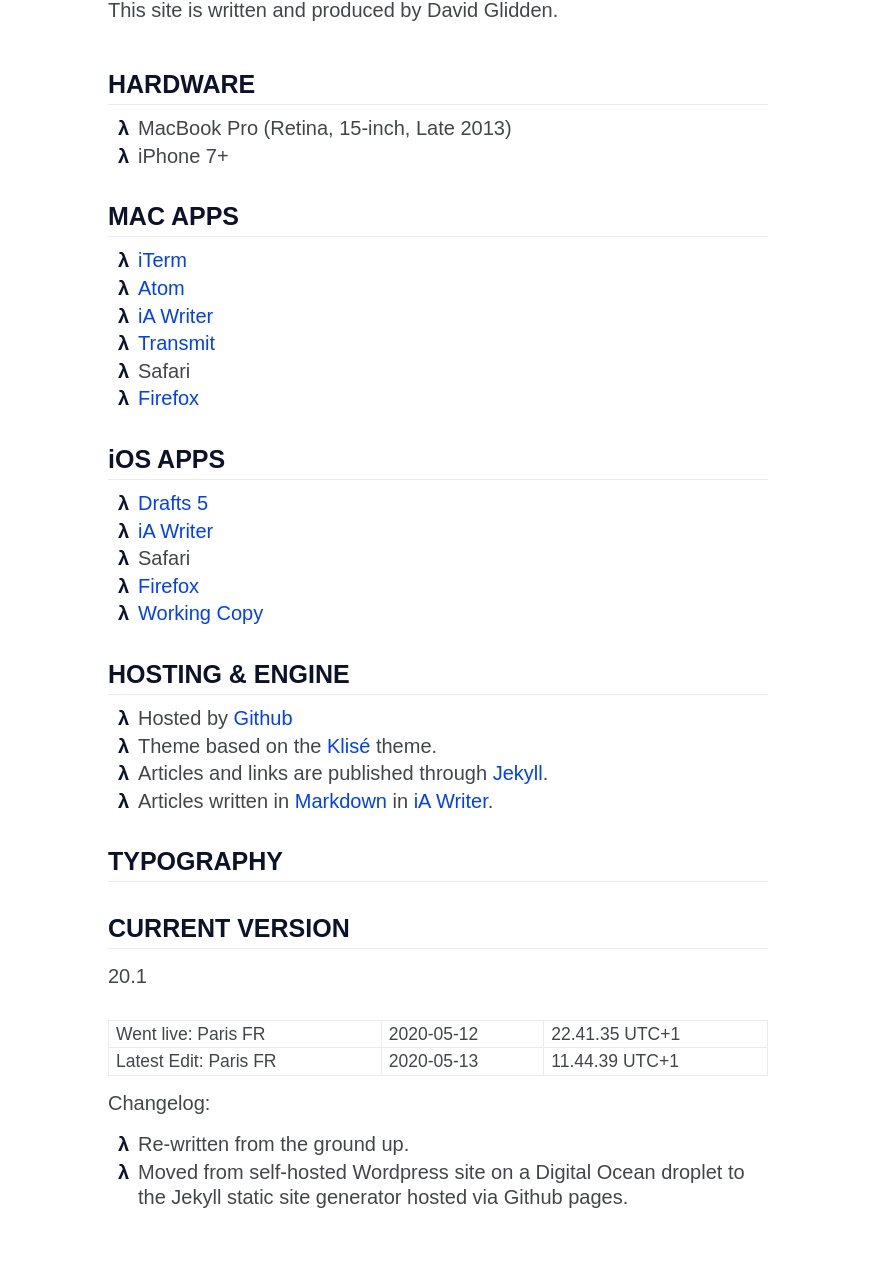
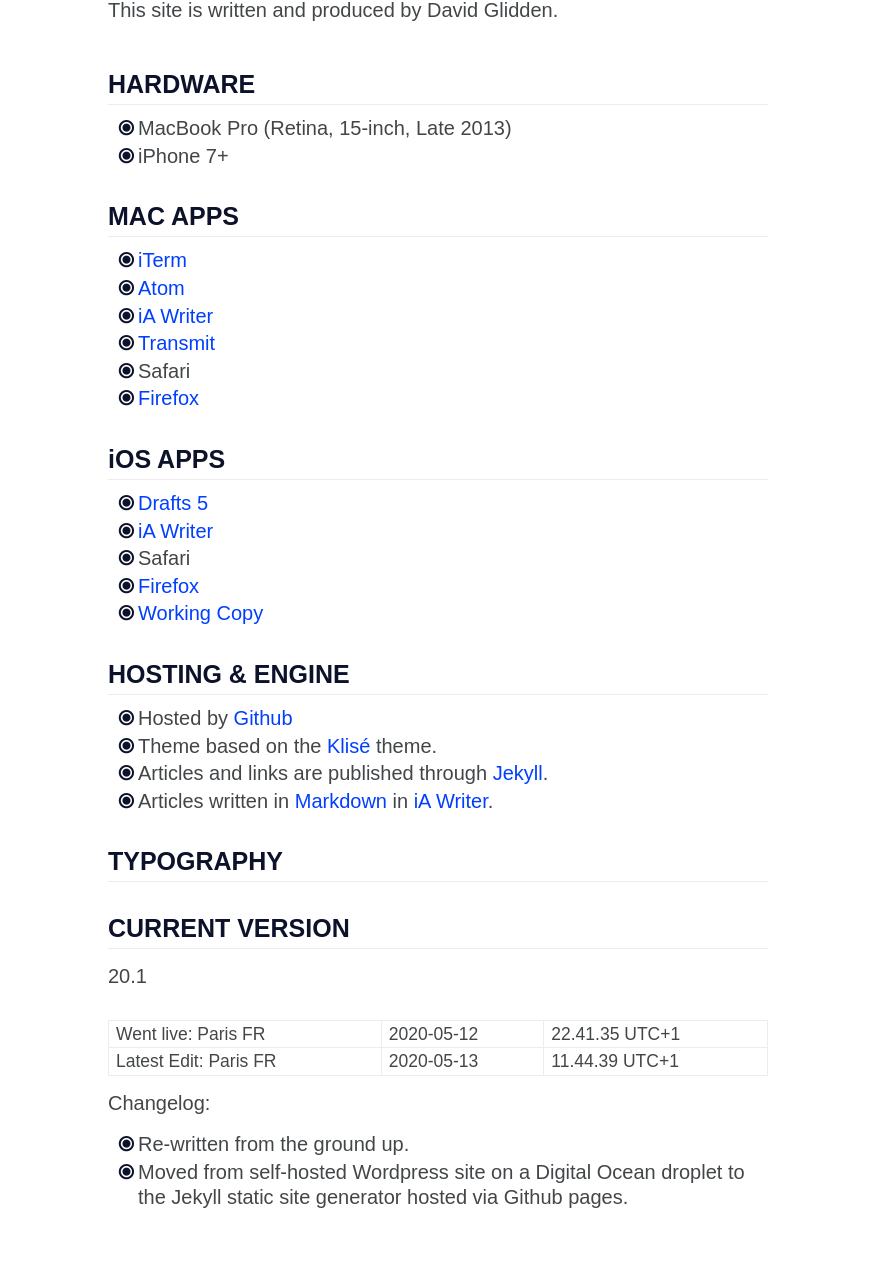
Before and after one commit to davidglidden/davidglidden.github.io, a Jekyll site: the page built from notes.md, in a window 1280 px wide. Shown: the part 354-1623 px from the top of the page, without its empty margins (202-1077 px from the left). Built offline with Jekyll 4.4.1, drawn with Linux system fonts in a browser that asks for light colours.

Commit message:
changed ul bullet

```diff
--- a/_sass/klise/_base.scss
+++ b/_sass/klise/_base.scss
@@ -126,7 +126,7 @@
     text-align: -webkit-match-parent;
   }
   li::before {
-    content: "\03BB";
+    content: "\29BF";
     display: inline-block;
     width: 1em;
     position: relative;
```
